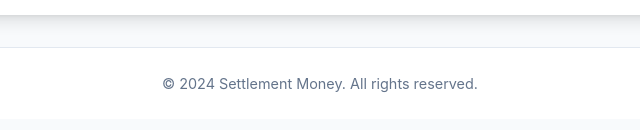
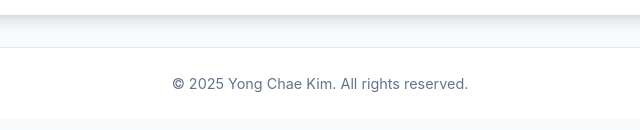
Before and after one commit to 97yong/money-settlement, a plain HTML site: page index.html in a window 1280 px wide. Shown: the part 688-818 px from the top of the page, 320-960 px from the left. Drawn offline with Linux system fonts and the light colour scheme; a web font is replaced by a local one.

Commit message:
copyright

```diff
--- a/index.html
+++ b/index.html
@@ -54,7 +54,7 @@
     <footer class="footer">
         <div class="footer-content">
             <div class="copyright">
-                © 2024 Settlement Money. All rights reserved.
+                © 2025 Yong Chae Kim. All rights reserved.
             </div>
         </div>
     </footer>
```
